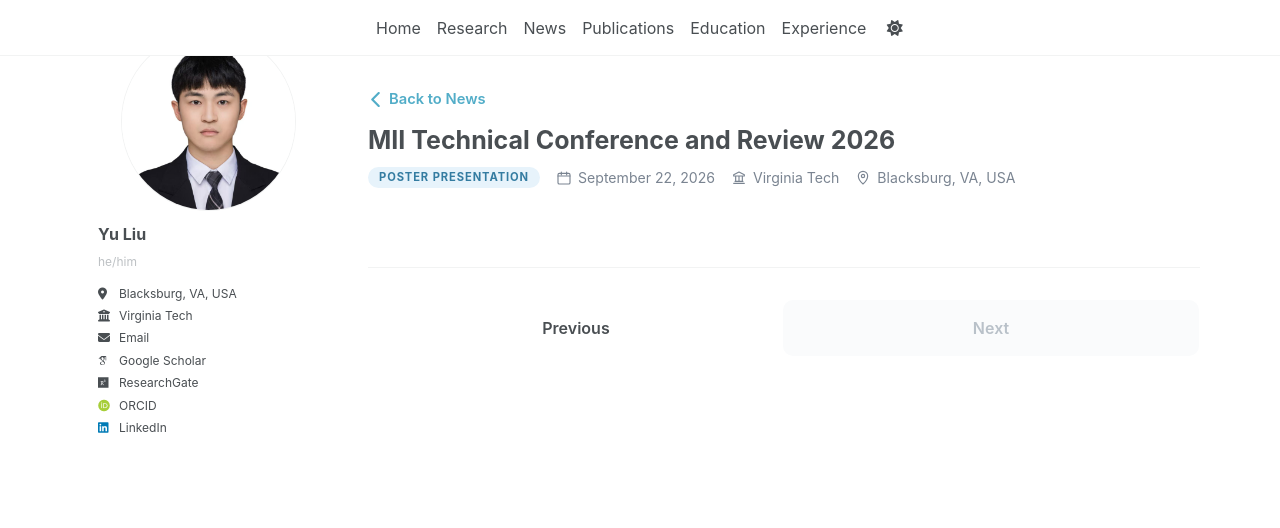
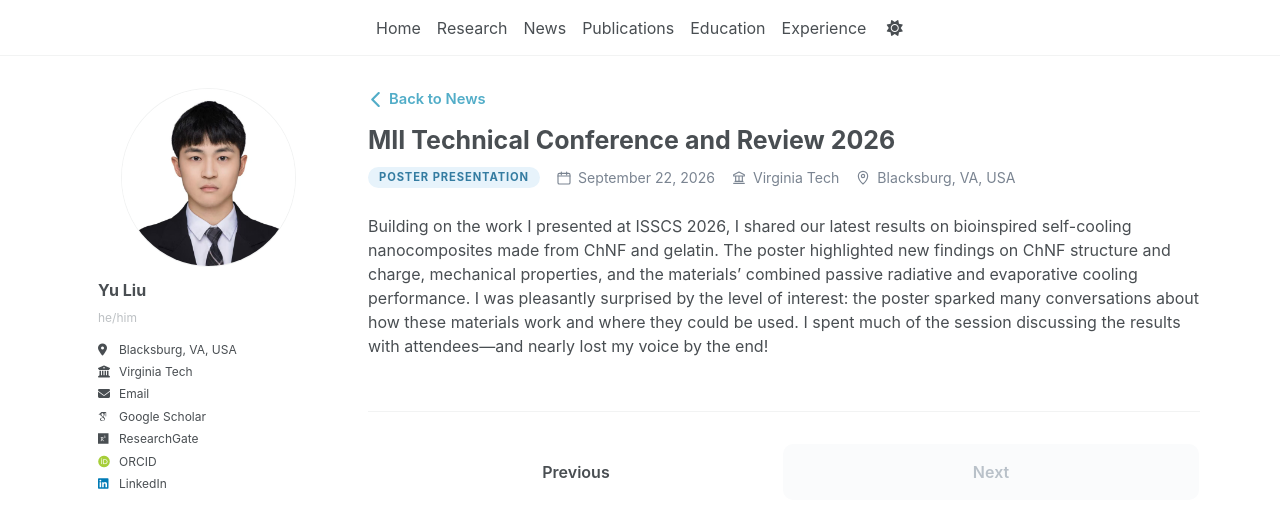
Before and after one commit to yuliu0322/yuliu0322.github.io, a Jekyll site: the page built from _talks/2026-09-21-MII Technical Conference and Review.md, in a window 1280 px wide. Shown: the top 528 px of the page. Built offline with Jekyll 4.4.1, drawn with Linux system fonts in a browser that asks for light colours; some web fonts are replaced; a script bundle is joined from its source files by our own code; library files that are not in the unit come from our copies.

Commit message:
Update 2026-09-21-MII Technical Conference and Review.md

```diff
--- a/_talks/2026-09-21-MII Technical Conference and Review.md
+++ b/_talks/2026-09-21-MII Technical Conference and Review.md
@@ -8,3 +8,5 @@ date: 2026-09-22
 location: "Blacksburg, VA, USA"
 event_url: "https://mii.vt.edu/outreach/technical-conference-review.html"
 ---
+
+Building on the work I presented at ISSCS 2026, I shared our latest results on bioinspired self-cooling nanocomposites made from ChNF and gelatin. The poster highlighted new findings on ChNF structure and charge, mechanical properties, and the materials’ combined passive radiative and evaporative cooling performance. I was pleasantly surprised by the level of interest: the poster sparked many conversations about how these materials work and where they could be used. I spent much of the session discussing the results with attendees—and nearly lost my voice by the end!
```
